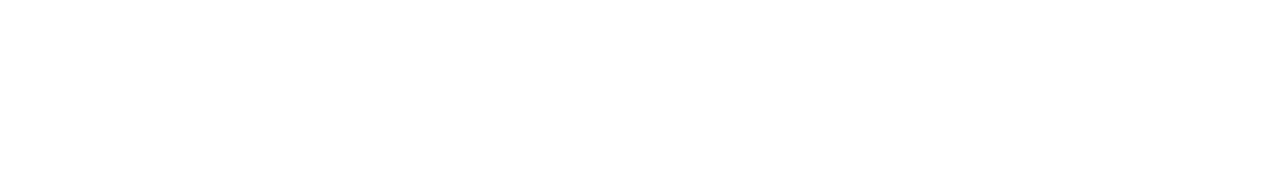
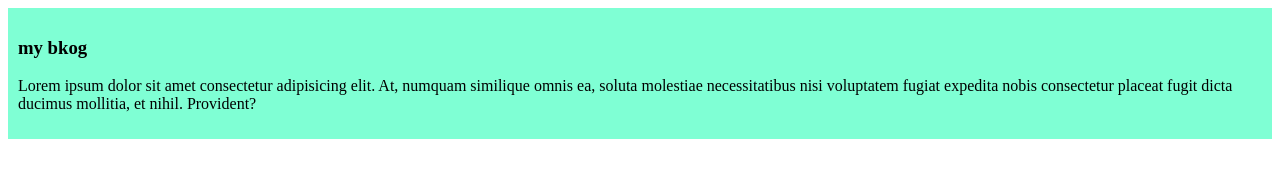
Before and after one commit to emonhosen0130/myss, a plain HTML site: page index.html in a window 1280 px wide. Drawn offline with Linux system fonts and the light colour scheme.

Commit message:
added the first blog

```diff
--- a/index.html
+++ b/index.html
@@ -3,9 +3,15 @@
 <head>
     <meta charset="UTF-8">
     <meta name="viewport" content="width=device-width, initial-scale=1.0">
+    <link rel="stylesheet" href="style/blog.css">
     <title>Myss</title>
 </head>
 <body>
+    <div>
+        <h3>my bkog</h3>
+        <p>Lorem ipsum dolor sit amet consectetur adipisicing elit. At, numquam similique omnis ea, soluta molestiae necessitatibus nisi voluptatem fugiat expedita nobis consectetur placeat fugit dicta ducimus mollitia, et nihil. Provident?</p>
+
+    </div>
 
 </body>
 </html>
--- /dev/null
+++ b/style/blog.css
@@ -0,0 +1,4 @@
+div{
+    background-color: aquamarine;
+    padding:10px ;
+}
```
